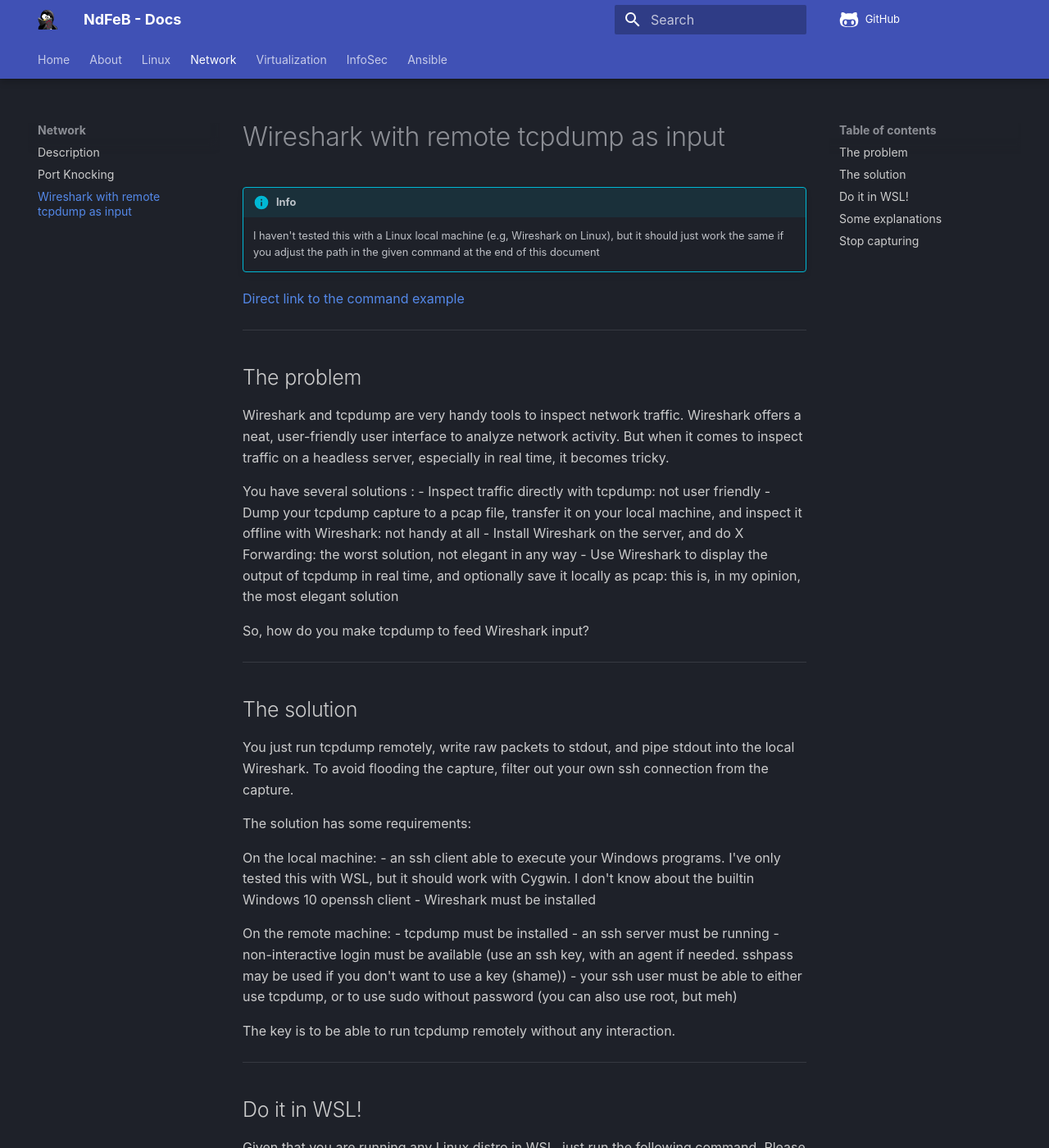
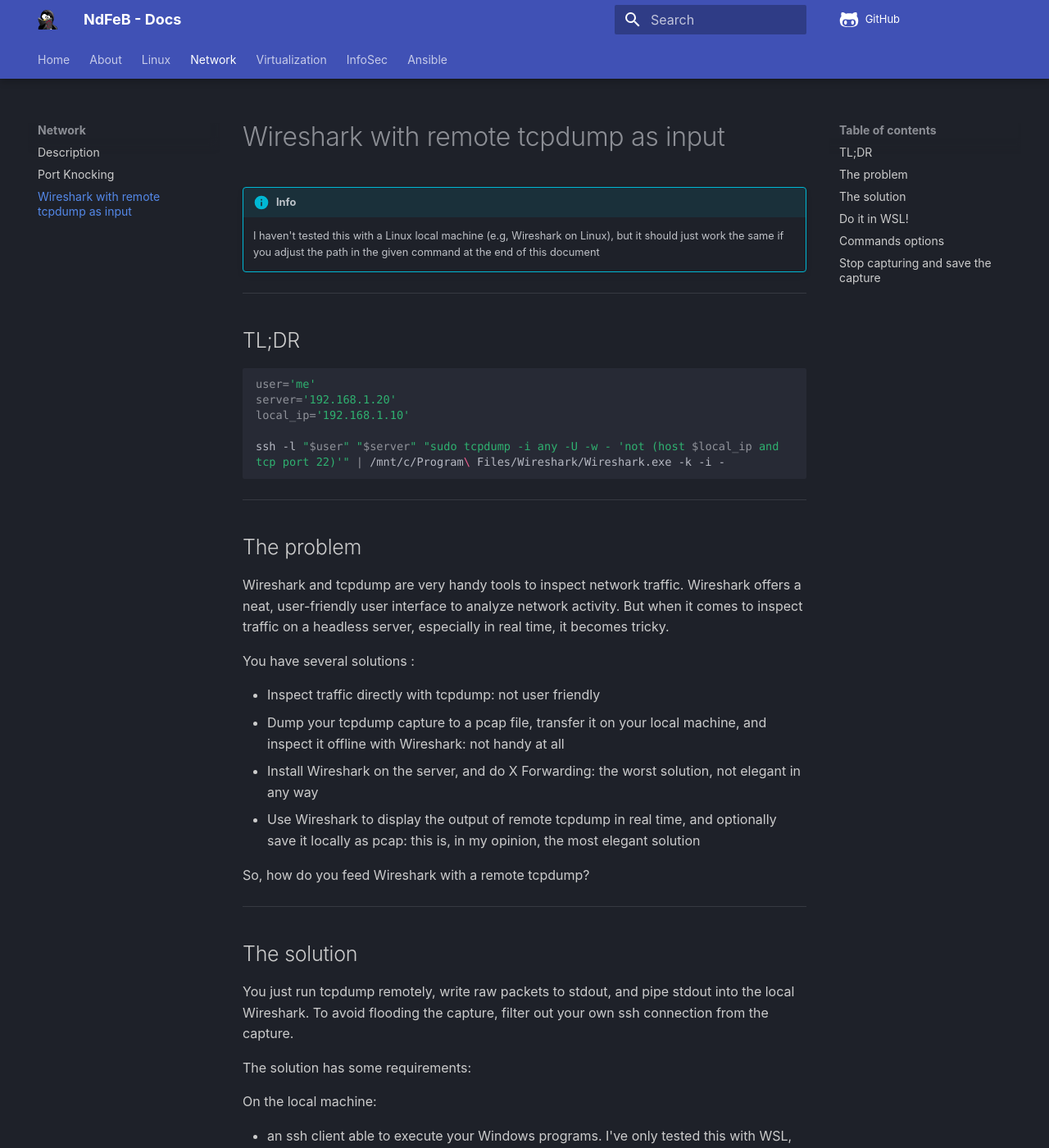
Before and after one commit to NeodymiumFerBore/wiki-pages, an MkDocs documentation site: the page built from docs/Network/wireshark_from_remote_tcpdump.md, in a window 1280 px wide and 1400 px high. Shown: the whole window at 82% size. Built offline with MkDocs 1.6.1 and Material for MkDocs 9.7.7, drawn with Linux system fonts in a browser that asks for light colours; comment, search, counter and statistics services are not loaded; some of the changed text lies outside the part shown.

Commit message:
Fix typo

````diff
--- a/docs/Network/wireshark_from_remote_tcpdump.md
+++ b/docs/Network/wireshark_from_remote_tcpdump.md
@@ -4,7 +4,17 @@
     I haven't tested this with a Linux local machine (e.g, Wireshark on Linux), but it should just work the same
     if you adjust the path in the given command at the end of this document
 
-[Direct link to the command example](./#do-it-in-wsl)
+---
+
+## TL;DR
+
+```sh
+user='me'
+server='192.168.1.20'
+local_ip='192.168.1.10'
+
+ssh -l "$user" "$server" "sudo tcpdump -i any -U -w - 'not (host $local_ip and tcp port 22)'" | /mnt/c/Program\ Files/Wireshark/Wireshark.exe -k -i -
+```
 
 ---
 
@@ -14,12 +24,13 @@
 to analyze network activity. But when it comes to inspect traffic on a headless server, especially in real time, it becomes tricky.
 
 You have several solutions :
-    - Inspect traffic directly with tcpdump: not user friendly
-    - Dump your tcpdump capture to a pcap file, transfer it on your local machine, and inspect it offline with Wireshark: not handy at all
-    - Install Wireshark on the server, and do X Forwarding: the worst solution, not elegant in any way
-    - Use Wireshark to display the output of tcpdump in real time, and optionally save it locally as pcap: this is, in my opinion, the most elegant solution
 
-So, how do you make tcpdump to feed Wireshark input?
+- Inspect traffic directly with tcpdump: not user friendly
+- Dump your tcpdump capture to a pcap file, transfer it on your local machine, and inspect it offline with Wireshark: not handy at all
+- Install Wireshark on the server, and do X Forwarding: the worst solution, not elegant in any way
+- Use Wireshark to display the output of remote tcpdump in real time, and optionally save it locally as pcap: this is, in my opinion, the most elegant solution
+
+So, how do you feed Wireshark with a remote tcpdump?
 
 ---
 
@@ -31,15 +42,16 @@
 The solution has some requirements:
 
 On the local machine:
-    - an ssh client able to execute your Windows programs. I've only tested this with WSL, but it should work with Cygwin.
-    I don't know about the builtin Windows 10 openssh client
-    - Wireshark must be installed
+
+- an ssh client able to execute your Windows programs. I've only tested this with WSL, but it should work with Cygwin. I don't know about the builtin Windows 10 openssh client
+- Wireshark must be installed
 
 On the remote machine:
-    - tcpdump must be installed
-    - an ssh server must be running
-    - non-interactive login must be available (use an ssh key, with an agent if needed. sshpass may be used if you don't want to use a key (shame))
-    - your ssh user must be able to either use tcpdump, or to use sudo without password (you can also use root, but meh)
+
+- tcpdump must be installed
+- an ssh server must be running
+- non-interactive login must be available (use an ssh key, with an agent if needed. sshpass may be used if you don't want to use a key (shame))
+- your ssh user must be able to either use tcpdump, or to use sudo without password (you can also use root, but meh)
 
 The key is to be able to run tcpdump remotely without any interaction.
 
@@ -63,7 +75,7 @@
 
 ---
 
-## Some explanations
+## Commands options
 
 `tcpdump` options:
 
@@ -81,10 +93,12 @@
 
 ---
 
-## Stop capturing
+## Stop capturing and save the capture
 
 Clicking the "Stop capturing" button on Wireshark will work as normal, but keep in mind that your `tcpdump` command will still be
 running on your remote machine. This may have a performance impact.
 
-The best way to stop capturing is to interrupt your ssh connection (++ctrl+C++). The `tcpdump` command will be killed
+The best way to stop capturing is to interrupt your ssh connection (++ctrl+c++). The `tcpdump` command will be killed
 and Wireshark will just act as if you clicked on the "Stop capturing" button, because its input interface does not exist anymore.
+
+You can save the capture locally as a pcap file, just like you would do if you were capturing from a local interface. Magic!
````
